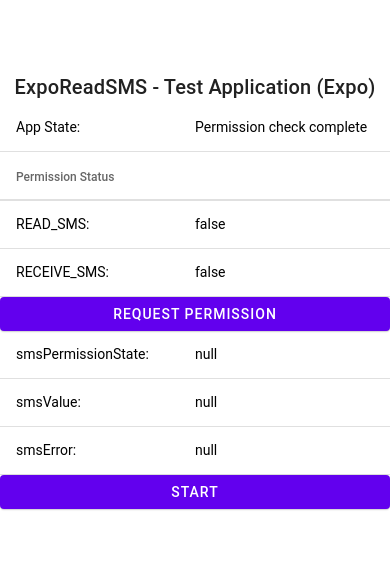
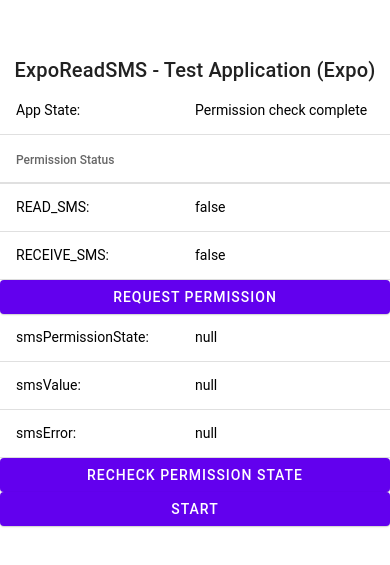
Before and after one commit to maniac-tech/ExpoReadSMS-TestApp, a React Native app: screen / in a window 390 px wide. Shown: the part 133-698 px from the top of the page. Built offline with nearby package versions, Linux system fonts and the light colour scheme.

Commit message:
Added recheck permission button

```diff
--- a/App.js
+++ b/App.js
@@ -40,11 +40,7 @@ const PermissionStatus = ({
       </DataTable.Row>
 
       {(!READ_SMS_PERMISSION_STATUS || !RECEIVE_SMS_PERMISSION_STATUS) && (
-        <Button
-          onPress={requestReadSMSPermission}
-          mode="contained"
-          title="Request Permission"
-        >
+        <Button onPress={requestReadSMSPermission} mode="contained">
           Request Permission
         </Button>
       )}
@@ -56,6 +52,7 @@ export default function App() {
   const {
     appState,
     buttonClickHandler,
+    checkPermissions,
     errorCallbackStatus,
     hasReceiveSMSPermission,
     hasReadSMSPermission,
@@ -104,6 +101,9 @@ export default function App() {
             <DataTable.Cell>{smsError + "" || "null"}</DataTable.Cell>
           </DataTable.Row>
 
+          <Button onPress={checkPermissions} title="start" mode="contained">
+            Recheck permission state
+          </Button>
           <Button onPress={buttonClickHandler} title="start" mode="contained">
             Start
           </Button>
--- a/useApp.js
+++ b/useApp.js
@@ -67,6 +67,7 @@ const useApp = () => {
   return {
     appState,
     buttonClickHandler,
+    checkPermissions,
     errorCallbackStatus,
     hasReceiveSMSPermission,
     hasReadSMSPermission,
```
